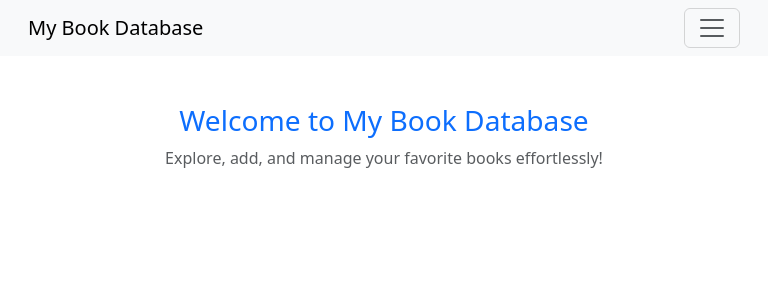
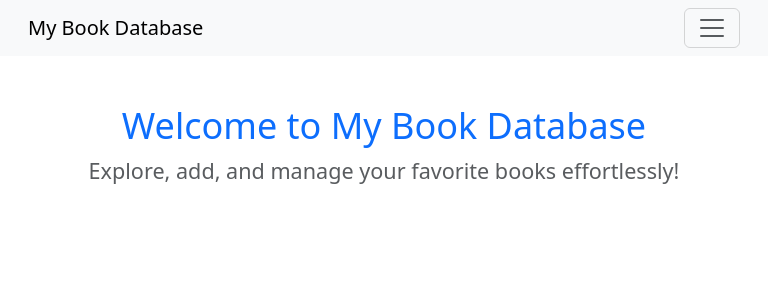
Before and after one commit to kironroy/book-database, a React (Create React App) app: page / in a window 768 px wide. Shown: the top 300 px of the page. Built offline with nearby package versions, Linux system fonts and the light colour scheme; no server answers.

Commit message:
CSS
+ CSS rules for mobile

```diff
--- a/src/App.js
+++ b/src/App.js
@@ -8,6 +8,7 @@
 import { useAuth } from "./context/AuthContext";
 import { getAuth, signOut } from "firebase/auth";
 import "bootstrap/dist/js/bootstrap.bundle.min.js"; // Required for dropdowns & collapsibles
+import "./index.css";
 
 
 function App() {
--- a/src/index.css
+++ b/src/index.css
@@ -1,37 +1,31 @@
-.container {
-  max-width: 800px;
-  margin: 0 auto;
-  padding: 1rem;
+/* Base styles */
+body {
+  font-size: 16px;
 }
 
-
+/* Media query for mobile devices */
+@media (max-width: 768px) {
   body {
-  font-family: Arial, sans-serif;
-  font-size: 16px;
-  line-height: 1.6;
-  color: #333;
-}
-h2, h3 {
-  font-weight: normal;
+    font-size: 18px;
   }
 
-
-@media (min-width: 768px) {
-  body { font-size: 18px; }
+  h1 {
+    font-size: 2.5em;
   }
 
-label {
-  display: inline-block;
-  width: 70px;
+  h2 {
+    font-size: 2em;
   }
-input, select {
-  margin: 4px 0 12px;
-  padding: 6px;
-  font-size: 1rem;
+
+  p {
+    font-size: 1.2em;
+  }
+
+  input, textarea {
+    font-size: 1.1em;
   }
   button {
-  margin: 4px;
-  padding: 8px 12px;
-  font-size: 1rem;
-  cursor: pointer;
+    font-weight: bold;
+    padding: 10px 20px;
   }
+}
--- a/src/index.js
+++ b/src/index.js
@@ -5,7 +5,7 @@
 
 
 import reportWebVitals from "./reportWebVitals";
-// import './index.css';
+import './index.css';
 import "bootstrap/dist/css/bootstrap.min.css";
 
 const root = ReactDOM.createRoot(document.getElementById("root"));
--- a/src/pages/BookList.js
+++ b/src/pages/BookList.js
@@ -63,21 +63,21 @@
         {books.map((book) => (
           <li
             key={book.id}
-            className="list-group-item d-flex justify-content-between align-items-center"
+            className="list-group-item d-flex justify-content-between align-items-center flex-wrap"
           >
             <div>
               <strong>{book.title}</strong> by {book.author} —{" "}
               <em>{book.subject}</em> [{book.format}]
             </div>
-            <div className="d-flex gap-2">
+            <div className="d-flex flex-column gap-2 mt-2 mt-md-0">
               <button
-                className="btn btn-info btn-sm"
+                className="btn btn-info"
                 onClick={() => navigate(`/books/${book.id}`)}
               >
                 View Details
               </button>
               <button
-                className="btn btn-danger btn-sm"
+                className="btn btn-danger"
                 onClick={() => handleDelete(book.id)}
               >
                 Delete
```
Lines whose indentation alone changed are shown as unchanged.
